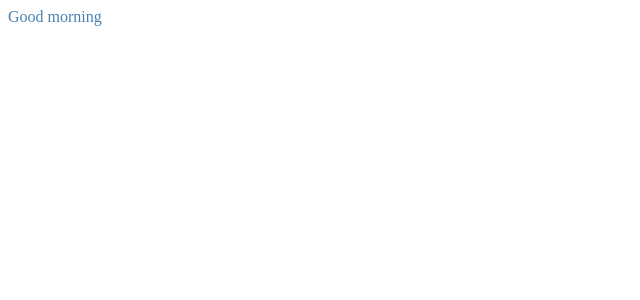
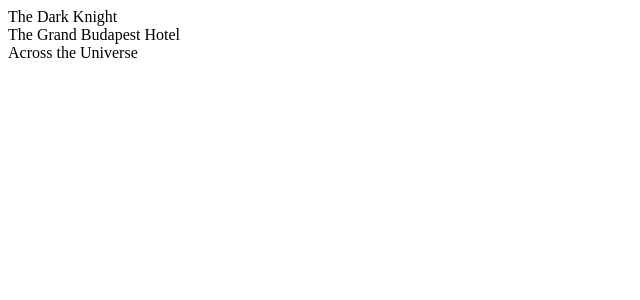
Before and after one commit to mdsnraetff/myFlix-Client, a React (Vite) app: page / in a window 1280 px wide. Shown: the top 300 px of the page, without its empty margins (0-640 px from the left). Built offline with nearby package versions, Linux system fonts and the light colour scheme.

Commit message:
components folder additions

```diff
--- /dev/null
+++ b/src/components/main-view/main-view.jsx
@@ -0,0 +1,58 @@
+import { useState } from "react";
+import { MovieCard } from "../movie-card/movie-card";
+import { MovieView } from "../movie-view/movie-view";
+
+export const MainView = () => {
+    const [movies, setMovies] = useState([
+        {
+            id: 1,
+            title: "The Dark Knight",
+            image:
+                "https://m.media-amazon.com/images/M/MV5BMTMxNTMwODM0NF5BMl5BanBnXkFtZTcwODAyMTk2Mw@@._V1_.jpg",
+            director: "Christopher Nolan",
+            genre: "Action/Thriller"
+        },
+        {
+            id: 2,
+            title: "The Grand Budapest Hotel",
+            image:
+                "https://m.media-amazon.com/images/M/MV5BMzM5NjUxOTEyMl5BMl5BanBnXkFtZTgwNjEyMDM0MDE@._V1_FMjpg_UX1000_.jpg",
+            director: "Wes Anderson",
+            genre: "Comedy Drama"
+        },
+        {
+            id: 3,
+            title: "Across the Universe",
+            image:
+                "https://i.pinimg.com/originals/8f/8c/11/8f8c1157a9d9d7aafe617343d3b6a6e6.jpg",
+            director: "Julie Taymor",
+            genre: "Musical Drama"
+        }
+    ]);
+
+    const [selectedMovie, setSelectedMovie] = useState(null);
+
+    if (selectedMovie) {
+        return (
+            <MovieView movie={selectedMovie} onBackClick={() => setSelectedMovie(null)} />
+        );
+    }
+
+    if (movies.length === 0) {
+        return <div>The list is empty!</div>;
+    }
+
+    return (
+        <div>
+            {movies.map((movie) => (
+                <MovieCard
+                    key={movie.id}
+                    movie={movie}
+                    onMovieClick={(newSelectedMovie) => {
+                        setSelectedMovie(newSelectedMovie);
+                    }}
+                />
+            ))}
+        </div>
+    );
+};
--- /dev/null
+++ b/src/components/movie-card/movie-card.jsx
@@ -0,0 +1,11 @@
+export const MovieCard = ({ movie, onMovieClick }) => {
+    return (
+        <div
+            onClick={() => {
+                onMovieClick(movie);
+            }}
+        >
+            {movie.title}
+        </div>
+    );
+};
--- /dev/null
+++ b/src/components/movie-view/movie-view.jsx
@@ -0,0 +1,22 @@
+export const MovieView = ({ movie, onBackClick }) => {
+    return (
+        <div>
+            <div>
+                <img src={movie.image} />
+            </div>
+            <div>
+                <span>Title: </span>
+                <span>{movie.title}</span>
+            </div>
+            <div>
+                <span>Director: </span>
+                <span>{movie.director}</span>
+            </div>
+            <div>
+                <span>Genre: </span>
+                <span>{movie.genre}</span>
+            </div>
+            <button onClick={onBackClick}>Back</button>
+        </div>
+    );
+};
--- a/src/index.jsx
+++ b/src/index.jsx
@@ -1,15 +1,13 @@
 import { createRoot } from 'react-dom/client';
+import { MainView } from "./components/main-view/main-view";
+
 
 // Import statement to indicate that you need to bundle `./index.scss`
 import "./index.scss";
 
 // Main component (will eventually use all the others)
 const MyFlixApplication = () => {
-    return (
-        <div className="my-flix">
-            <div>Good morning</div>
-        </div>
-    );
+    return <MainView />;
 };
 
 // Finds the root of your app
```
Also changed, not shown: 2 other files (tests, documents, lock files or other folders).
